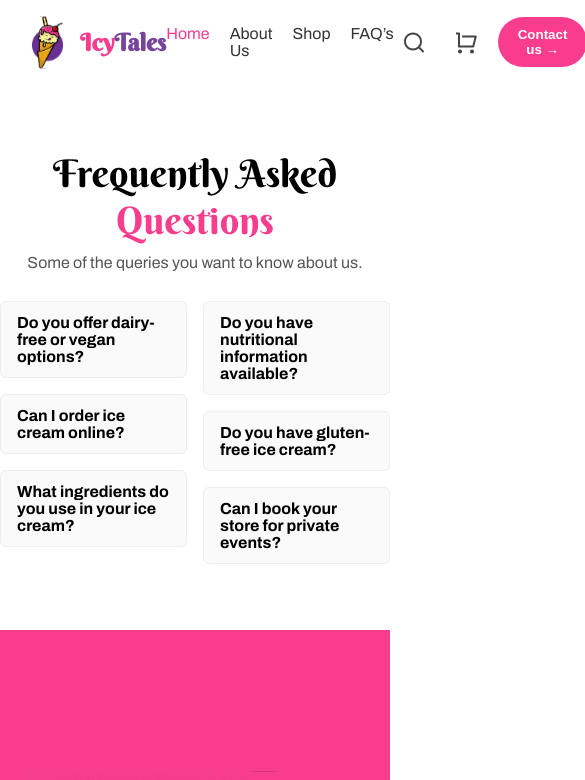
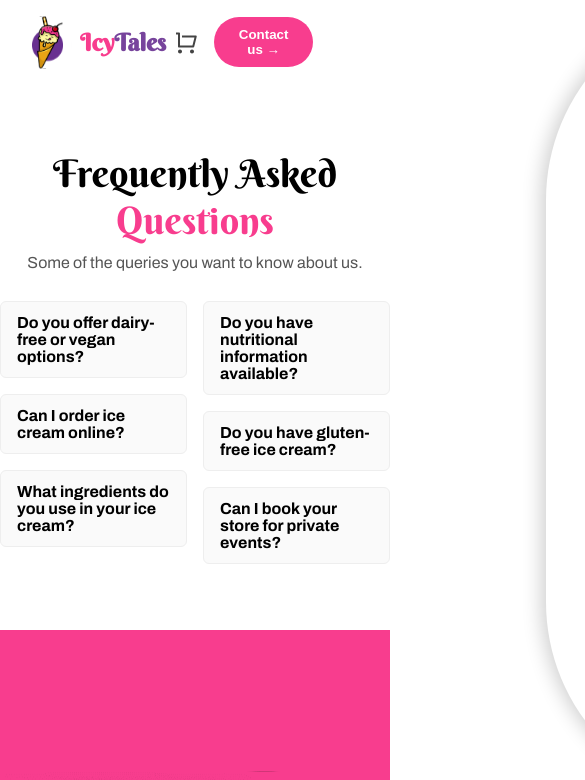
Before and after one commit to IrynaYedynak/Ice-Cream-E-Commerce, a React (Vite) app: page /faqs in a window 390 px wide. Shown: the top 780 px of the page, 585 px wide, since content can reach past the window. Built offline with nearby package versions, Linux system fonts and the light colour scheme.

Commit message:
add burger menu

```diff
--- a/package.json
+++ b/package.json
@@ -15,6 +15,7 @@
     "animate.css": "^4.1.1",
     "axios": "^1.11.0",
     "react": "^19.1.0",
+    "react-burger-menu": "^3.1.0",
     "react-countup": "^6.5.3",
     "react-dom": "^19.1.0",
     "react-icons": "^5.5.0",
--- a/src/components/Header.css
+++ b/src/components/Header.css
@@ -1,4 +1,5 @@
-*{
+/* === Загальні стилі === */
+* {
     margin: 0;
     padding: 0;
     box-sizing: border-box;
@@ -13,7 +14,7 @@
     background: transparent;
     padding: 1rem 2rem;
     display: flex;
-    justify-content: space-evenly;
+    justify-content: space-between; /* Логотип зліва, все інше справа */
     align-items: center;
 }
 
@@ -21,7 +22,6 @@
     display: flex;
     align-items: center;
     gap: 8px;
-margin-bottom: 0;
     text-decoration: none;
 }
 
@@ -44,15 +44,24 @@ color: #f83d8e;
     color: #77449c;
 }
 
+/* Контейнер для навігації та кнопок */
+.header-right {
+    display: flex;
+    align-items: center;
+    gap: 12px;
+}
+
+/* Навігація */
 .nav {
     display: flex;
     gap: 20px;
+    transition: all 0.3s ease;
 }
 
 .nav a {
     text-decoration: none;
     color: #333;
-font-size:  16px;
+    font-size: 16px;
     font-family: var(--font-family);
     font-weight: 400;
 }
@@ -65,6 +74,7 @@ color: #F83D8E;
     color: #F83D8E;
 }
 
+/* Дії (кошик, кнопка) */
 .actions-header {
     display: flex;
     align-items: center;
@@ -92,7 +102,7 @@ transition: 0.3s;
     fill: #F83D8E;
 }
 
-/* === Бейдж на кошику === */
+/* Бейдж на кошику */
 .cart .badge {
     position: absolute;
     top: -7px;
@@ -107,3 +117,79 @@ min-width: 16px;
     text-align: center;
     line-height: 1;
 }
+
+/* Бургер меню */
+.burger {
+    display: none;
+    flex-direction: column;
+    justify-content: space-between;
+    width: 25px;
+    height: 18px;
+    background: none;
+    border: none;
+    cursor: pointer;
+    z-index: 20;
+}
+
+.burger span {
+    display: block;
+    height: 2px;
+    background: #333;
+    border-radius: 3px;
+    transition: 0.3s;
+}
+
+.burger.active span:nth-child(1) {
+    transform: rotate(45deg) translate(5px, 5px);
+    transform-origin: center;
+}
+.burger.active span:nth-child(2) {
+    opacity: 0;
+}
+.burger.active span:nth-child(3) {
+    transform: rotate(-45deg) translate(5px, -5px);
+    transform-origin: center;
+}
+
+/* === Адаптивні стилі === */
+@media (max-width: 900px) {
+
+    /* Бургер ставимо абсолютно */
+    .burger {
+        display: flex;
+        position: absolute;  /* ключ */
+        top: 50%;
+        right: 2rem;          /* відступ від правого краю */
+        transform: translateY(-50%);
+        z-index: 20;
+        overflow: hidden;     /* вище за кнопки */
+    }
+
+    /* Навігація */
+    .nav {
+        position: fixed;
+        top: 0;
+        right: -100%;
+        width: 60%;
+        height: 95vh;
+        background: rgb(255, 255, 255);
+        flex-direction: column;
+        align-items: center;
+        justify-content: center;
+        gap: 30px;
+        transition: right 0.4s ease;
+        z-index: 15;
+        box-shadow: -4px 0 20px rgba(0,0,0,0.2);
+        border-top-left-radius: 200px;
+        border-bottom-left-radius: 200px;
+    }
+
+    .nav.open {
+        right: 0;
+    }
+
+    .actions-header {
+        gap: 8px;
+        margin-right: 45px;
+    }
+}
--- a/src/components/Header.jsx
+++ b/src/components/Header.jsx
@@ -1,17 +1,15 @@
 import './Header.css'
 import LogoImage from '../assets/images/logo_header.svg';
 import '../index.css'
-import SearchBar from './ShopCatalog/SearchBar';
 import MainButton from './MainButton';
 import { Link } from 'react-router-dom';
 import { useCart } from './Cart/useCart';
-
+import { useState } from 'react';
 
 function Header() {
-
     const { cartItems } = useCart();
-
     const totalItems = cartItems.length;
+    const [menuOpen, setMenuOpen] = useState(false);
 
     return (
         <header className="header">
@@ -23,15 +21,26 @@ function Header() {
                 </div>
             </Link>
 
-            <nav className='nav'>
-                <a href="/">Home</a>
-                <a href="/about">About Us</a>
-                <a href="/shop">Shop </a>
-                <a href="/faqs">FAQ’s</a>
+            {/* Бургер кнопка */}
+            <button
+                className={`burger ${menuOpen ? 'active' : ''}`}
+                onClick={() => setMenuOpen(!menuOpen)}
+                aria-label="Toggle menu"
+            >
+                <span></span>
+                <span></span>
+                <span></span>
+            </button>
+
+            {/* Навігація */}
+            <nav className={`nav ${menuOpen ? 'open' : ''}`}>
+                <Link to="/" onClick={() => setMenuOpen(false)}>Home</Link>
+                <Link to="/about" onClick={() => setMenuOpen(false)}>About Us</Link>
+                <Link to="/shop" onClick={() => setMenuOpen(false)}>Shop</Link>
+                <Link to="/faqs" onClick={() => setMenuOpen(false)}>FAQ’s</Link>
             </nav>
 
             <div className="actions-header">
-                <SearchBar />
                 <Link to='/cart'>
                     <button className="icon-button cart">
                         <svg
@@ -61,7 +70,6 @@ function Header() {
                                 C19.1095 19 20.0049 19.8954 20.0049 21
                                 C20.0049 22.1046 19.1095 23 18.0049 23Z" />
                         </svg>
-
                         {totalItems > 0 && (
                             <div className="badge">{totalItems}</div>
                         )}
@@ -76,4 +84,4 @@ function Header() {
     )
 }
 
-export default Header
+export default Header;
--- a/src/components/Home/FollowSection.css
+++ b/src/components/Home/FollowSection.css
@@ -12,6 +12,7 @@
     padding: clamp(40px, 5vw, 80px) 0;
     margin: 0 auto;
     background: linear-gradient(155deg, #efd7ef 8%, #f5f9fc 43%, #f8eae1 64%, #eaf8f9 87%);
+    overflow: hidden;
 }
 
 .follow-section-title {
--- a/src/components/Home/MainSection.css
+++ b/src/components/Home/MainSection.css
@@ -127,7 +127,6 @@
     }
 }
 
-/* Медіа-запит для планшетів (від 577px до 768px) */
 @media (max-width: 768px) {
     .main {
         padding-top: 90px; /* Середній padding */
```
Also changed, not shown: 1 other file (tests, documents, lock files or other folders). Lines whose indentation alone changed are shown as unchanged.
